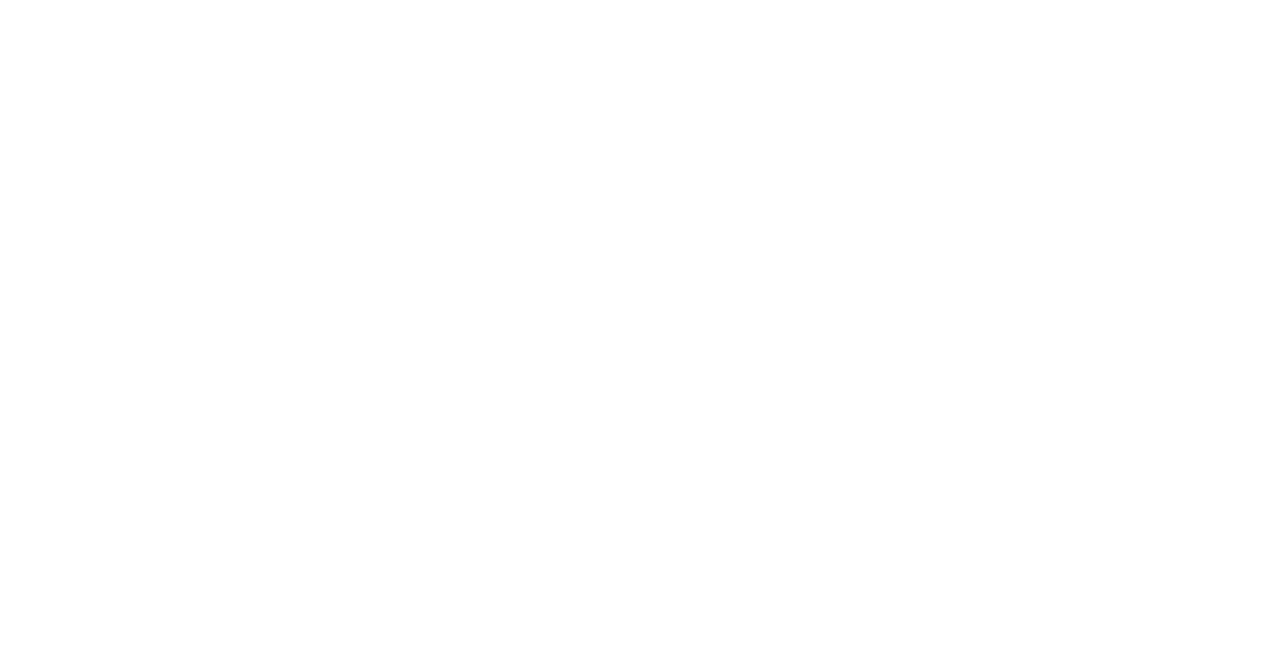
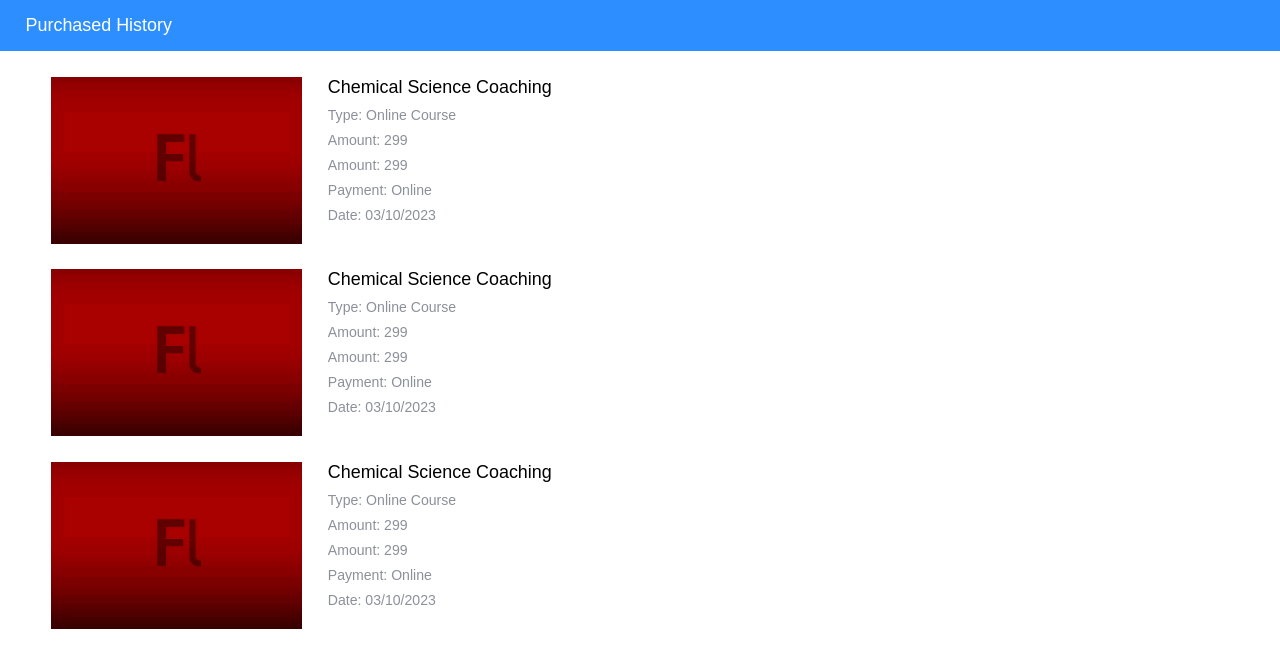
Before and after one commit to OwnTechnologiesClients/CoachingInstitute, a React (Vite) app: page /history in a window 1280 px wide. Before the commit this address had no page. Shown: the top 668 px of the page. Built offline with nearby package versions, Linux system fonts and the light colour scheme.

Commit message:
History UI done

```diff
--- a/src/App.jsx
+++ b/src/App.jsx
@@ -5,6 +5,7 @@
 import Form from './Pages/form/Form';
 import StudentSignup from './Pages/studentZone/studentSignup/StudentSignup';
 import Login from './Pages/studentZone/login/Login';
+import History from './Pages/studentZone/history/History';
 
 function App() {
   return (
@@ -16,6 +17,7 @@
           <Route path='/form' element={<Form />} />
           <Route path='/student-login' element={<Login />} />
           <Route path='/student-signup' element={<StudentSignup />} />
+          <Route path='/history' element={<History />} />
         </Routes>
       </BrowserRouter>
 
--- /dev/null
+++ b/src/Pages/studentZone/history/History.jsx
@@ -0,0 +1,77 @@
+import React from 'react'
+import "./History.scss"
+import courseImg from '../../../assets/course-img.png'
+
+
+const History = () => {
+    return (
+        <div>
+            <div className='ph-appbar'>
+                <h2>Purchased History</h2>
+            </div>
+
+            <div className='ph-course-parent'>
+                <img src={courseImg} alt="" />
+
+                <div className='ph-course-detail'>
+                    <h3>Chemical Science Coaching</h3>
+
+
+                    <p>Type: Online Course</p>
+                    <p>Amount: 299</p>
+                    <p>Amount: 299</p>
+                    <p>Payment: Online</p>
+                    <p>Date: 03/10/2023</p>
+
+
+
+                </div>
+
+            </div>
+
+
+            <div className='ph-course-parent'>
+                <img src={courseImg} alt="" />
+
+                <div className='ph-course-detail'>
+                    <h3>Chemical Science Coaching</h3>
+
+
+                    <p>Type: Online Course</p>
+                    <p>Amount: 299</p>
+                    <p>Amount: 299</p>
+                    <p>Payment: Online</p>
+                    <p>Date: 03/10/2023</p>
+
+
+
+                </div>
+
+            </div>
+
+            <div className='ph-course-parent'>
+                <img src={courseImg} alt="" />
+
+                <div className='ph-course-detail'>
+                    <h3>Chemical Science Coaching</h3>
+
+
+                    <p>Type: Online Course</p>
+                    <p>Amount: 299</p>
+                    <p>Amount: 299</p>
+                    <p>Payment: Online</p>
+                    <p>Date: 03/10/2023</p>
+
+
+
+                </div>
+
+            </div>
+
+        </div>
+
+
+    )
+}
+
+export default History
--- /dev/null
+++ b/src/Pages/studentZone/history/History.scss
@@ -0,0 +1,57 @@
+.ph-appbar {
+    width: 100%;
+    height: 4vw;
+    border-top: 4px;
+    background-color: #2D8EFF;
+    position: relative;
+
+    h2 {
+        font-size: 1.4vw;
+        color: white;
+        font-family: Arial;
+        font-weight: 400;
+        position: absolute;
+        top: 30%;
+        margin-left: 2vw;
+    }
+}
+
+.ph-course-parent {
+    margin-left: 4vw;
+    margin-top: 2vw;
+    display: flex;
+
+}
+
+.ph-course-detail {
+    position: relative;
+
+    h3 {
+        font-size: 1.4vw;
+        color: black;
+        font-family: Arial;
+        font-weight: 400;
+        margin-left: 2vw;
+    }
+    p {
+        font-size: 1.1vw;
+        margin-top: 0.7vw;
+        color: #8C9099;
+        font-family: Arial;
+        font-weight: 400;
+        margin-left: 2vw;
+    }
+
+    p2 {
+        font-size: 1.2vw;
+        color: #8C9099;
+        font-family: Arial;
+        font-weight: 700;
+        margin-left: 2vw;
+        margin-top: 1vw;
+    }
+
+    .ph-course-name {
+        margin-top: 1vw;
+    }
+}
--- a/src/Pages/studentZone/login/Login.jsx
+++ b/src/Pages/studentZone/login/Login.jsx
@@ -2,6 +2,10 @@
 import { useState } from "react";
 import './Login.scss';
 import { useNavigate } from "react-router-dom"
+import { Header1, Header2 } from '../../../components/header/Header';
+import Navbar from '../../../Components/navbar/Navbar';
+import HeroSection from '../../../components/heroSection/HeroSection';
+import Footer from '../../../Components/footer/Footer';
 
 
 
@@ -21,6 +25,11 @@
 
     return (
         <div>
+            <Header1/>
+            <Header2/>
+            <Navbar/>
+            <HeroSection/>
+
 
 
             <div className='student-login-section'>
@@ -65,8 +74,9 @@
 
 
             </div>
+            <Footer/>
+        </div>
 
-        </div>
     )
 }
 
```
Also changed, not shown: src/assets/course-img.png (added).
